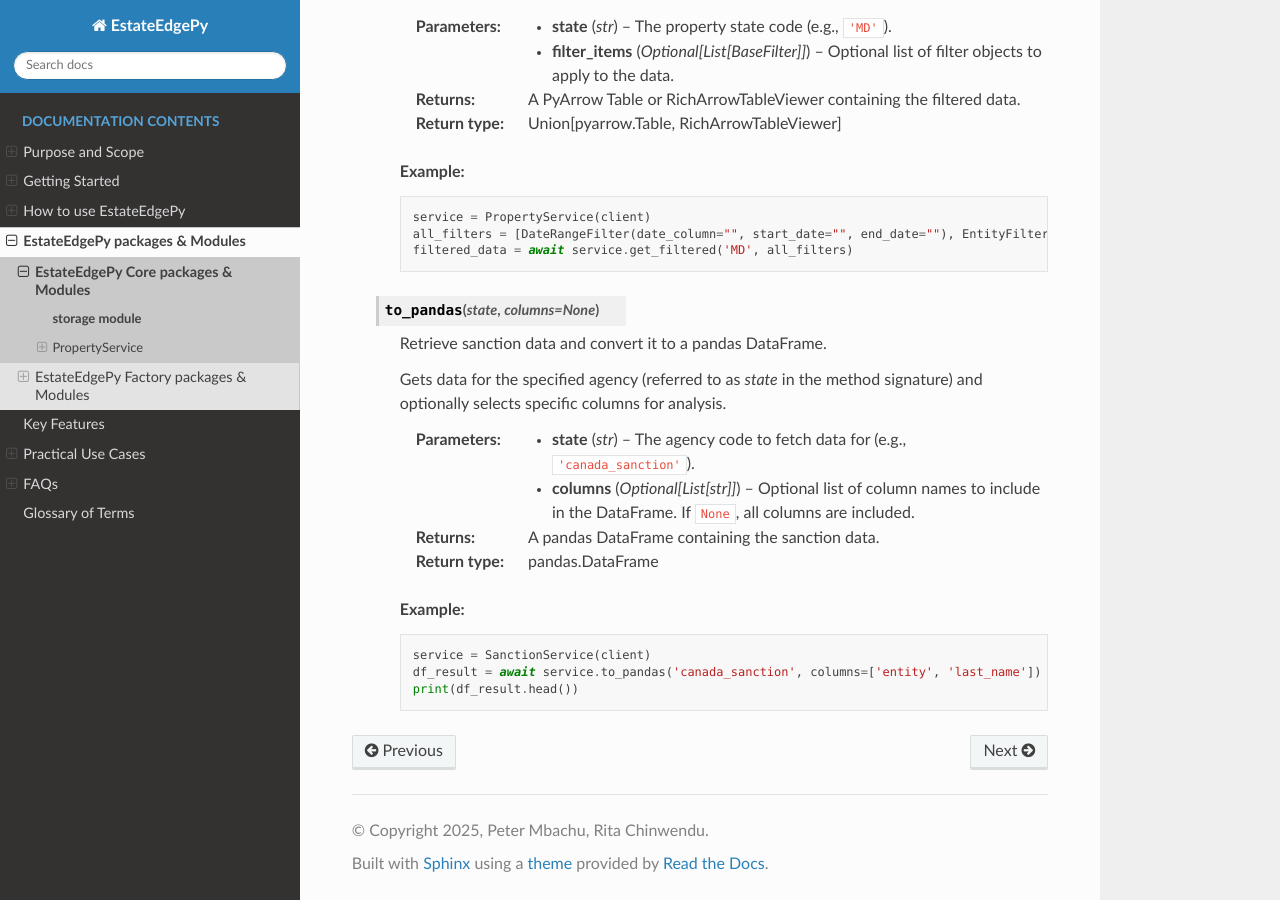
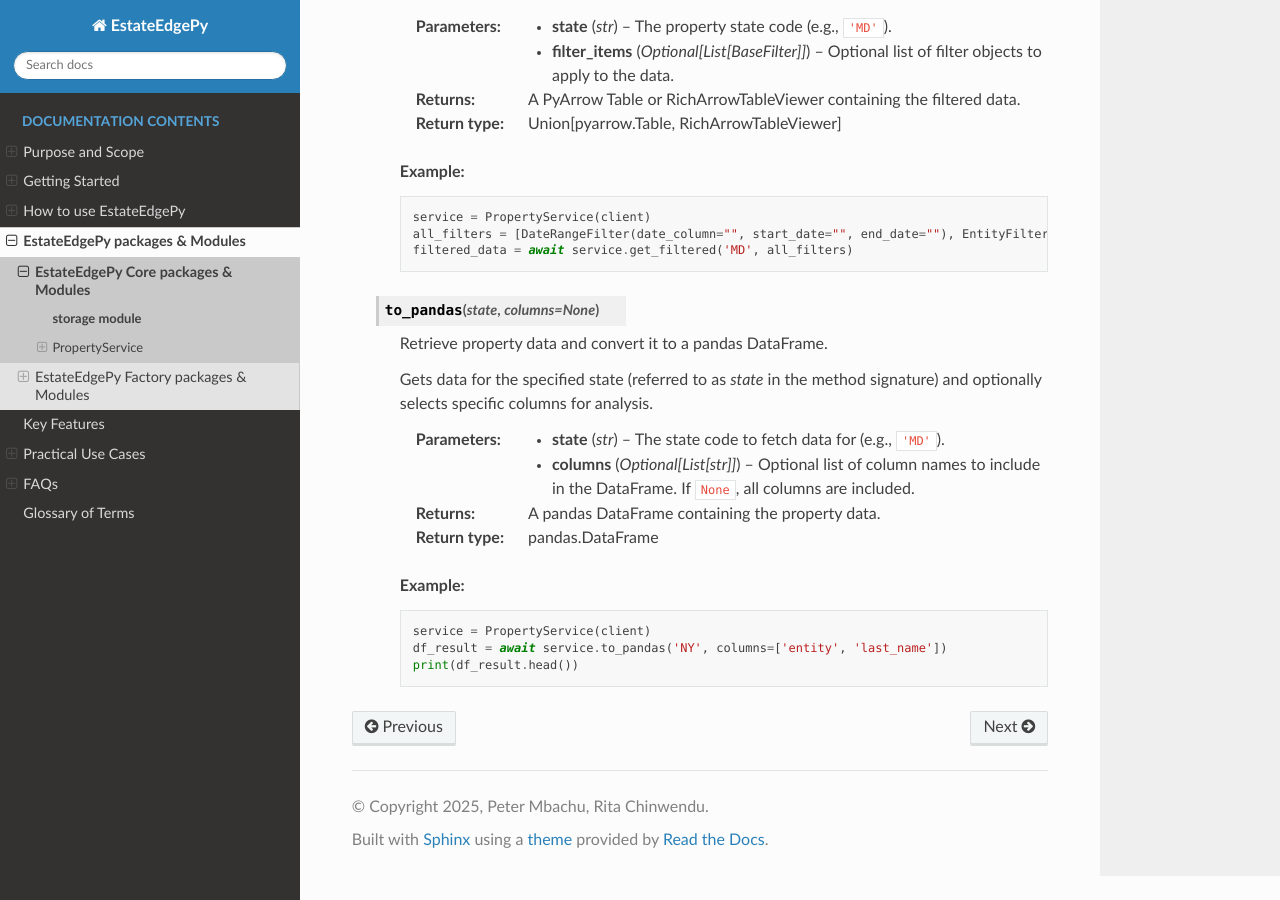
Before and after one commit to cla-bit/EstateEdgePy-Docs, a Sphinx documentation site: the page built from source/datadock.core.storage.rst, in a window 1280 px wide and 900 px high, scrolled down 569 px. Built offline with Sphinx 7.4.7 and the Read the Docs theme 3.1.0, drawn with Linux system fonts in a browser that asks for light colours; pages that are not in the unit, such as notebooks, are missing from menus.

Commit message:
Update datadock.core.storage.rst

```diff
--- a/source/datadock.core.storage.rst
+++ b/source/datadock.core.storage.rst
@@ -38,28 +38,28 @@ PropertyService
         .. code-block:: python
 
             service = PropertyService(client)
-            all_filters = [DateRangeFilter(date_column="", start_date="", end_date=""), EntityFilter()]
+            all_filters = [DateRangeFilter(date_column="", start_date="", end_date=""), EntityFilter(search_terms="", columns="", match_type="partial", case_sensitive=False)]
             filtered_data = await service.get_filtered('MD', all_filters)
 
     .. method:: to_pandas(state, columns=None)
 
-        Retrieve sanction data and convert it to a pandas DataFrame.
+        Retrieve property data and convert it to a pandas DataFrame.
 
-        Gets data for the specified agency (referred to as `state` in the method signature)
+        Gets data for the specified state (referred to as `state` in the method signature)
         and optionally selects specific columns for analysis.
 
-        :param state: The agency code to fetch data for (e.g., ``'canada_sanction'``).
+        :param state: The state code to fetch data for (e.g., ``'MD'``).
         :type state: str
         :param columns: Optional list of column names to include in the DataFrame.
                         If ``None``, all columns are included.
         :type columns: Optional[List[str]]
-        :return: A pandas DataFrame containing the sanction data.
+        :return: A pandas DataFrame containing the property data.
         :rtype: pandas.DataFrame
 
         **Example:**
 
         .. code-block:: python
 
-            service = SanctionService(client)
-            df_result = await service.to_pandas('canada_sanction', columns=['entity', 'last_name'])
+            service = PropertyService(client)
+            df_result = await service.to_pandas('NY', columns=['entity', 'last_name'])
             print(df_result.head())
```
